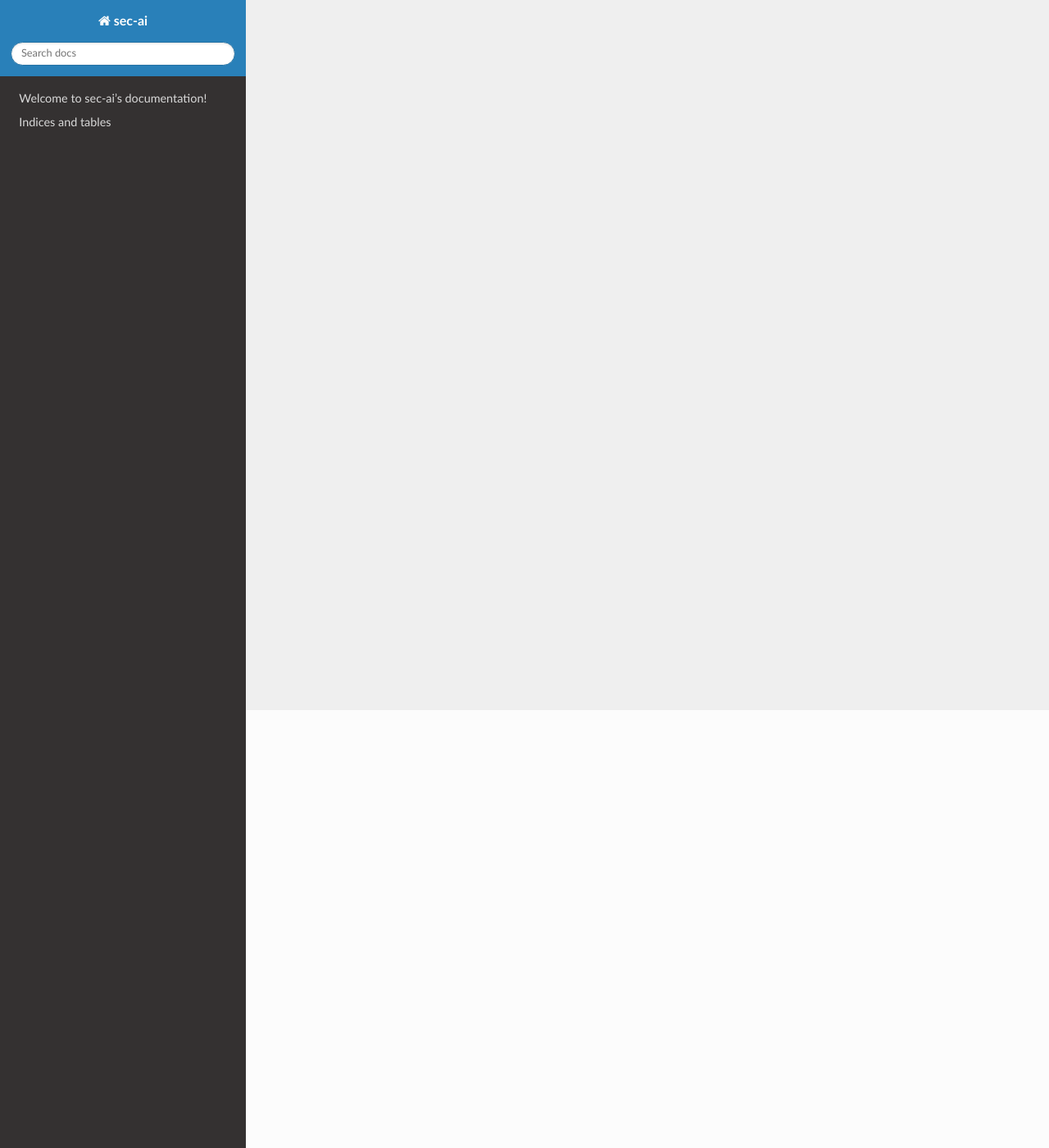
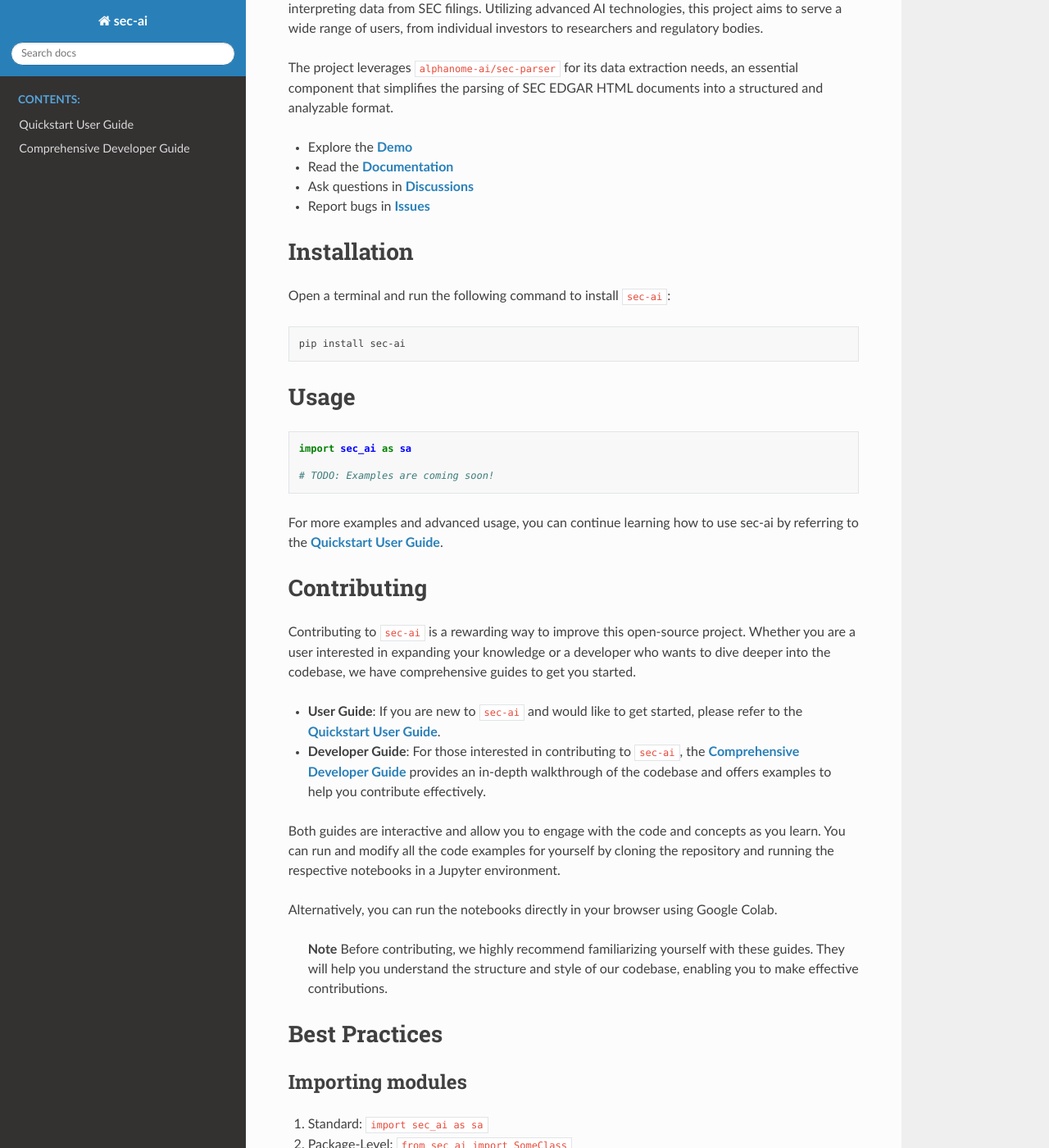
Before and after one commit to alphanome-ai/sec-ai, a Sphinx documentation site: the page built from docs/source/index.md, in a window 1280 px wide and 1400 px high, scrolled down 534 px. Shown: the whole window at 82% size. Built offline with Sphinx 7.4.7 and the Read the Docs theme 2.0.0, drawn with Linux system fonts in a browser that asks for light colours; some of the changed text lies outside the part shown.

Commit message:
docs: add stub pages

````diff
--- a/docs/source/index.md
+++ b/docs/source/index.md
@@ -1,17 +1,30 @@
 % sec-ai documentation master file, created by
-% sphinx-quickstart on Mon Oct  9 17:09:53 2023.
+% sphinx-quickstart on Mon Oct  9 02:57:44 2023.
 % You can adapt this file completely to your liking, but it should at least
 % contain the root `toctree` directive.
 
-# Welcome to sec-ai's documentation!
+```{include} ../../README.md
+```
+
+<hr>
 
 ```{toctree}
 :caption: 'Contents:'
 :maxdepth: 2
+
+notebooks/quickstart_user_guide
+notebooks/comprehensive_developer_guide
 ```
 
-# Indices and tables
+<hr>
+
+## Documentation Indices and Tables:
 
 - {ref}`genindex`
 - {ref}`modindex`
+<!--
+# Hiding search due to a Read the Docs theme bug.
+# See https://github.com/readthedocs/sphinx_rtd_theme/issues/998 for more details.
+
 - {ref}`search`
+-->
--- a/pyproject.toml
+++ b/pyproject.toml
@@ -44,6 +44,9 @@
 sphinx = "^7.2.6"
 sphinx-autobuild = "^2021.3.14"
 myst-parser = "^2.0.0"
+nbsphinx = "^0.9.3"
+sphinx-autoapi = "^3.0.0"
+sphinx-rtd-theme = "^1.3.0"
 
 [tool.commitizen]
 name = "cz_conventional_commits"
````
Also changed, not shown: 1 other file.
